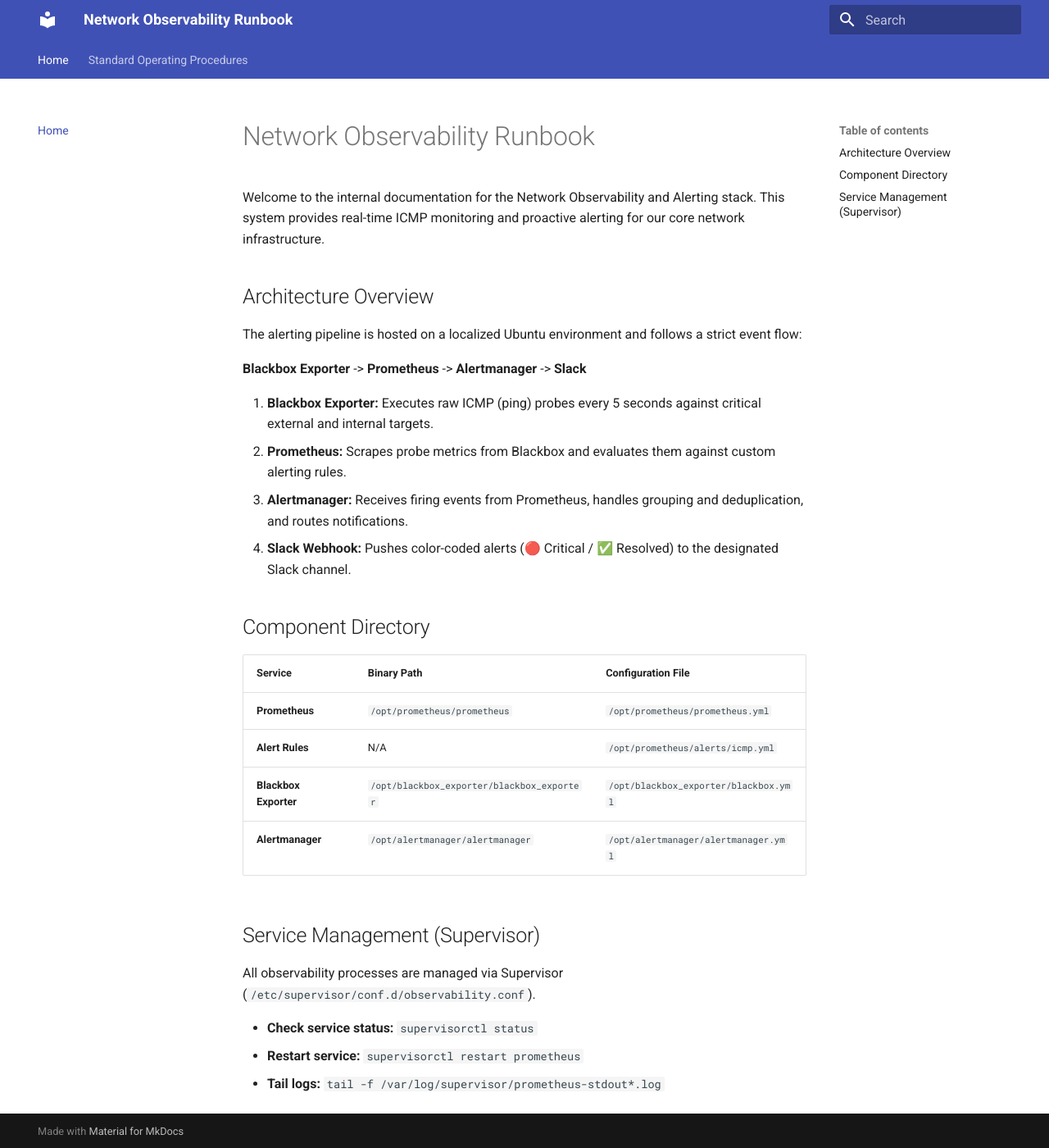
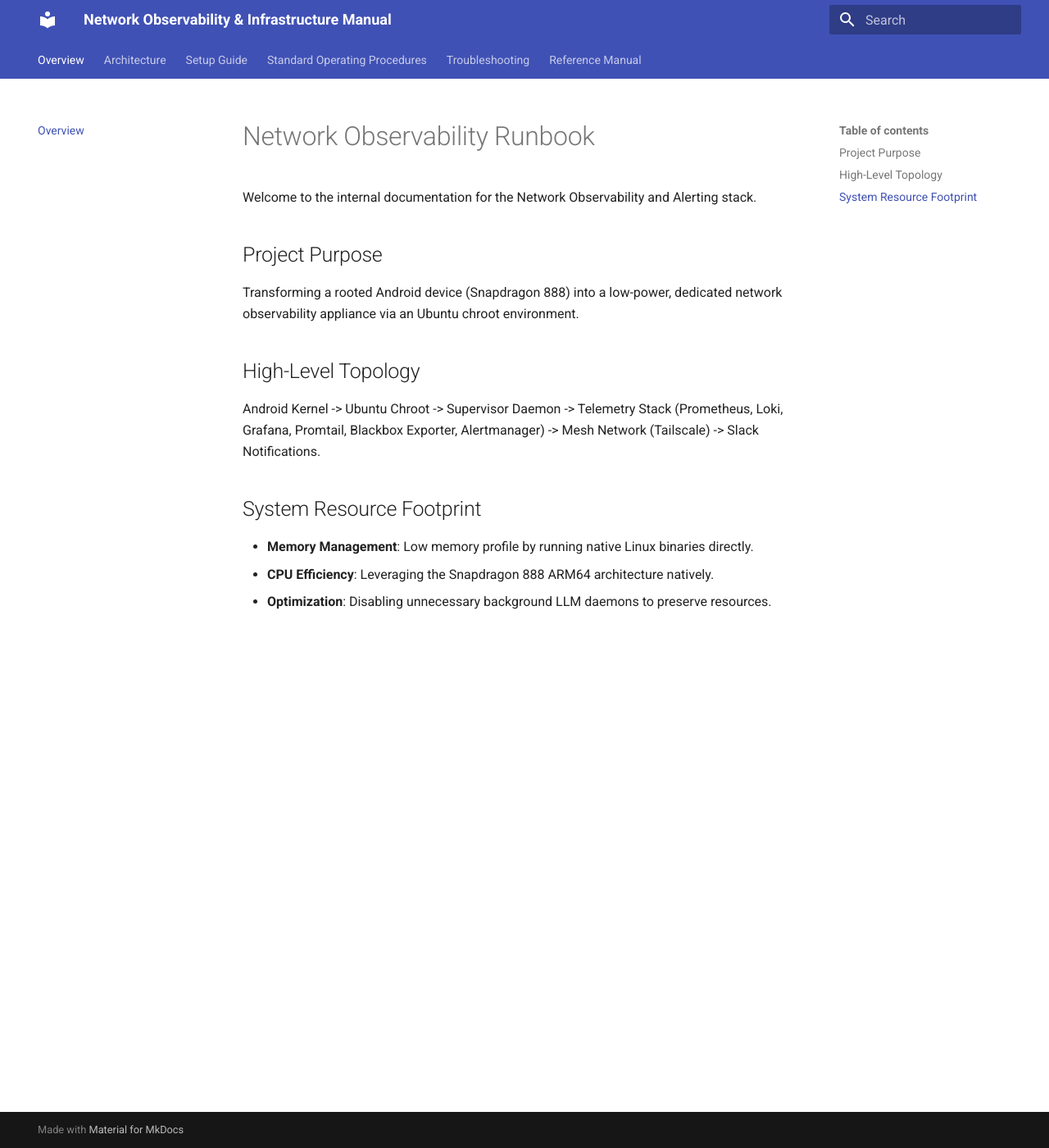
Before and after one commit to ervishere/network-observability-docs, an MkDocs documentation site: the page built from docs/index.md, in a window 1280 px wide and 1400 px high. Shown: the whole window at 82% size. Built offline with MkDocs 1.6.1 and Material for MkDocs 9.7.7, drawn with Linux system fonts in a browser that asks for light colours.

Commit message:
Add full project lifecycle documentation, SOPs, and troubleshooting guides

```diff
--- a/docs/index.md
+++ b/docs/index.md
@@ -1,31 +1,14 @@
 # Network Observability Runbook
 
-Welcome to the internal documentation for the Network Observability and Alerting stack. This system provides real-time ICMP monitoring and proactive alerting for our core network infrastructure.
+Welcome to the internal documentation for the Network Observability and Alerting stack.
 
-## Architecture Overview
+## Project Purpose
+Transforming a rooted Android device (Snapdragon 888) into a low-power, dedicated network observability appliance via an Ubuntu chroot environment.
 
-The alerting pipeline is hosted on a localized Ubuntu environment and follows a strict event flow:
+## High-Level Topology
+Android Kernel -> Ubuntu Chroot -> Supervisor Daemon -> Telemetry Stack (Prometheus, Loki, Grafana, Promtail, Blackbox Exporter, Alertmanager) -> Mesh Network (Tailscale) -> Slack Notifications.
 
-**Blackbox Exporter** -> **Prometheus** -> **Alertmanager** -> **Slack**
-
-1. **Blackbox Exporter:** Executes raw ICMP (ping) probes every 5 seconds against critical external and internal targets.
-2. **Prometheus:** Scrapes probe metrics from Blackbox and evaluates them against custom alerting rules.
-3. **Alertmanager:** Receives firing events from Prometheus, handles grouping and deduplication, and routes notifications.
-4. **Slack Webhook:** Pushes color-coded alerts (🔴 Critical / ✅ Resolved) to the designated Slack channel.
-
-## Component Directory
-
-| Service | Binary Path | Configuration File |
-|---|---|---|
-| **Prometheus** | `/opt/prometheus/prometheus` | `/opt/prometheus/prometheus.yml` |
-| **Alert Rules** | N/A | `/opt/prometheus/alerts/icmp.yml` |
-| **Blackbox Exporter** | `/opt/blackbox_exporter/blackbox_exporter` | `/opt/blackbox_exporter/blackbox.yml` |
-| **Alertmanager** | `/opt/alertmanager/alertmanager` | `/opt/alertmanager/alertmanager.yml` |
-
-## Service Management (Supervisor)
-
-All observability processes are managed via Supervisor (`/etc/supervisor/conf.d/observability.conf`).
-
-- **Check service status:** `supervisorctl status`
-- **Restart service:** `supervisorctl restart prometheus`
-- **Tail logs:** `tail -f /var/log/supervisor/prometheus-stdout*.log`
+## System Resource Footprint
+- **Memory Management**: Low memory profile by running native Linux binaries directly.
+- **CPU Efficiency**: Leveraging the Snapdragon 888 ARM64 architecture natively.
+- **Optimization**: Disabling unnecessary background LLM daemons to preserve resources.
--- a/mkdocs.yml
+++ b/mkdocs.yml
@@ -1,4 +1,4 @@
-site_name: Network Observability Runbook
+site_name: Network Observability & Infrastructure Manual
 theme:
   name: material
   palette:
@@ -8,8 +8,16 @@
     - navigation.tabs
     - navigation.sections
     - content.code.copy
+    - search.suggest
+    - search.highlight
 
 nav:
-  - Home: index.md
+  - Overview: index.md
+  - Architecture: architecture.md
+  - Setup Guide:
+      - Ubuntu Chroot Deployment: setup/ubuntu-chroot.md
   - Standard Operating Procedures:
-      - Add or Remove Target IPs: sops/add-remove-ip.md
+      - Managing Probed Targets: sops/managing-targets.md
+      - Supervisor Operations: sops/supervisor-management.md
+  - Troubleshooting: troubleshooting.md
+  - Reference Manual: reference.md
```
Also changed, not shown: docs/architecture.md (added, +17 -0 lines), docs/reference.md (added, +19 -0 lines), docs/setup/ubuntu-chroot.md (added, +20 -0 lines), docs/sops/managing-targets.md (added, +24 -0 lines), docs/sops/supervisor-management.md (added, +27 -0 lines), docs/troubleshooting.md (added, +19 -0 lines).
